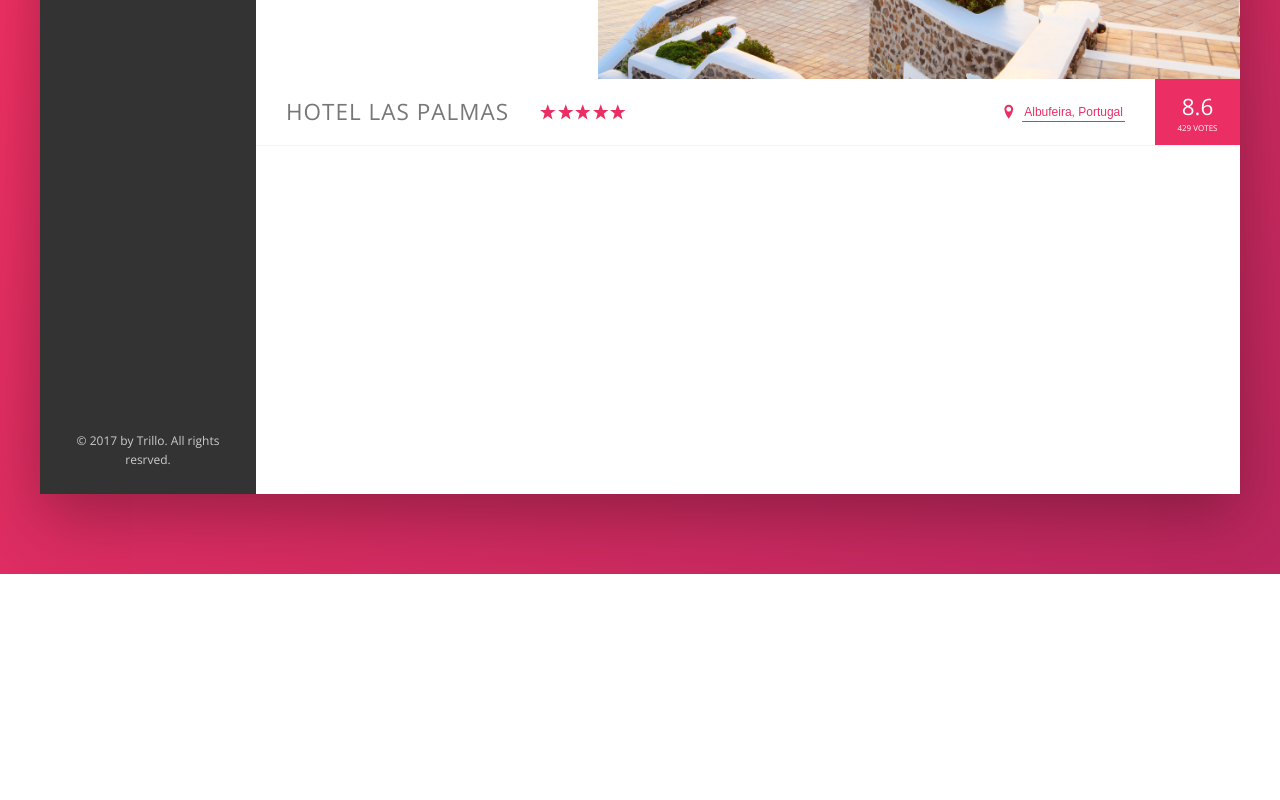
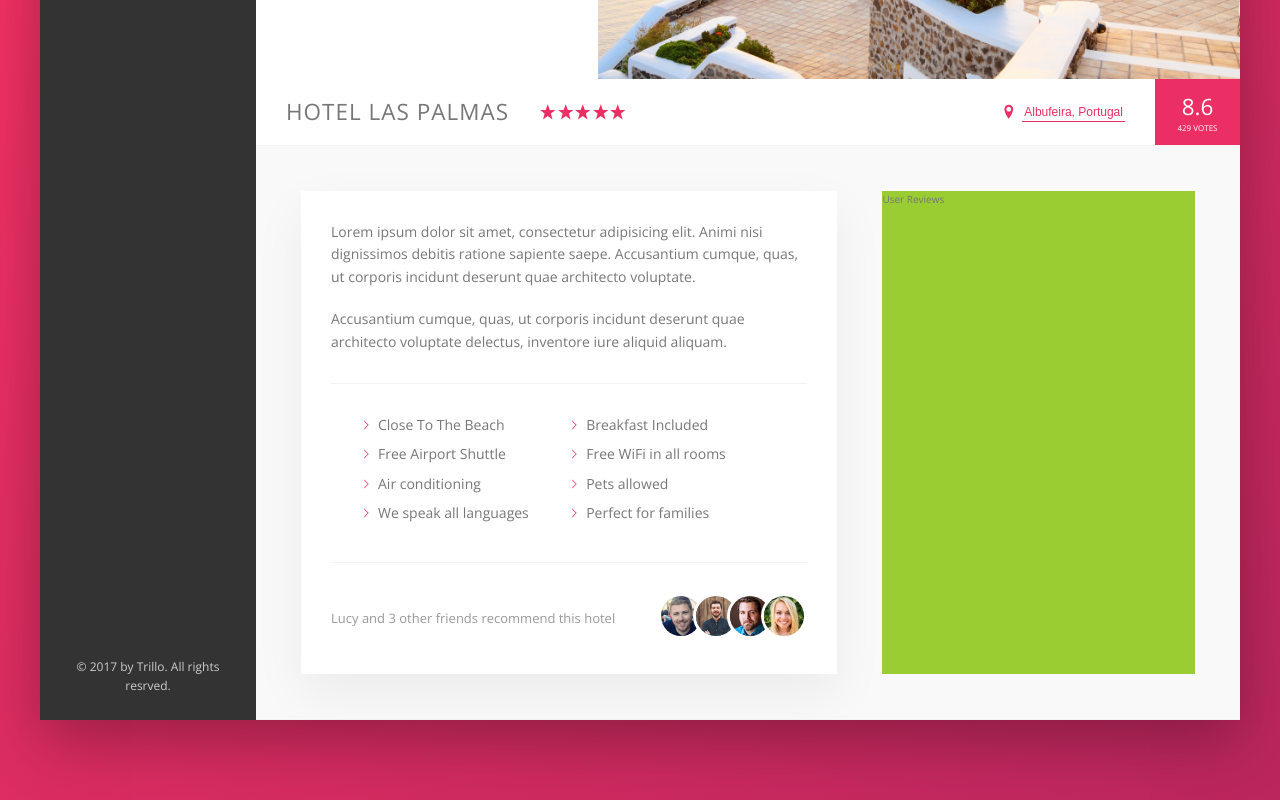
Before and after one commit to Jade4Codes/Trilloproject, a website: page starter/index.html in a window 1280 px wide. Shown: the part 456-1256 px from the top of the page. Before the commit the page ends 1030 px from the top, so only its background shows below. Drawn offline with nearby package versions, Linux system fonts and the light colour scheme.

Commit message:
half way complete

```diff
--- a/starter/index.html
+++ b/starter/index.html
@@ -152,6 +152,59 @@
               <div class="overview__rating-count">429 votes</div>
             </div>
           </div>
+
+          <div class="detail">
+            <div class="description">
+              <p class="paragraph">
+                Lorem ipsum dolor sit amet, consectetur adipisicing elit. Animi
+                nisi dignissimos debitis ratione sapiente saepe. Accusantium
+                cumque, quas, ut corporis incidunt deserunt quae architecto
+                voluptate.
+              </p>
+              <p class="paragraph">
+                Accusantium cumque, quas, ut corporis incidunt deserunt quae
+                architecto voluptate delectus, inventore iure aliquid aliquam.
+              </p>
+              <ul class="list">
+                <li class="list__item">Close To The Beach</li>
+                <li class="list__item">Breakfast Included</li>
+                <li class="list__item">Free Airport Shuttle</li>
+                <li class="list__item">Free WiFi in all rooms</li>
+                <li class="list__item">Air conditioning</li>
+                <li class="list__item">Pets allowed</li>
+                <li class="list__item">We speak all languages</li>
+                <li class="list__item">Perfect for families</li>
+              </ul>
+              <div class="recommend">
+                <p class="recommend__count">
+                  Lucy and 3 other friends recommend this hotel
+                </p>
+                <div class="recommend__friends">
+                  <img
+                    src="img/user-3.jpg"
+                    alt="user 3"
+                    class="recommend__photo"
+                  />
+                  <img
+                    src="img/user-4.jpg"
+                    alt="user 4"
+                    class="recommend__photo"
+                  />
+                  <img
+                    src="img/user-5.jpg"
+                    alt="user 5"
+                    class="recommend__photo"
+                  />
+                  <img
+                    src="img/user-6.jpg"
+                    alt="user 6"
+                    class="recommend__photo"
+                  />
+                </div>
+              </div>
+            </div>
+            <div class="user-reviews">User Reviews</div>
+          </div>
         </main>
       </div>
     </div>
--- a/starter/sass/_base.scss
+++ b/starter/sass/_base.scss
@@ -13,6 +13,9 @@
   --color-Grey-dark-3: #999;
 
   --shadow-dark: 0 2rem 6rem rgba(0, 0, 0, 0.3);
+  --shadow-light: 0 2rem 5rem rgba(0, 0, 0, 0.06);
+
+  --line: 1px solid var(--color-Grey-light-2);
 }
 
 * {
--- a/starter/sass/_components.scss
+++ b/starter/sass/_components.scss
@@ -297,3 +297,74 @@
     box-shadow: none;
   }
 }
+
+/////////////////////
+// PARAGRAPH
+.paragraph:not(:last-of-type) {
+  margin-bottom: 2rem;
+}
+
+/////////////////////
+//LIST
+.list {
+  margin: 3rem 0;
+  list-style: none;
+  padding: 3rem;
+  border-top: var(--line);
+  border-bottom: var(--line);
+
+  display: flex;
+  flex-wrap: wrap;
+
+  &__item {
+    flex: 0 0 50%;
+    margin-bottom: 0.7rem;
+  }
+
+  &__item::before {
+    content: "";
+    display: inline-block;
+    height: 1rem;
+    width: 1rem;
+    margin-right: 0.7rem;
+
+    // //older browsers
+    // background-image: url(../img/chevron-thin-right.svg);
+    // background-size: cover;
+
+    //newer browsers mask
+
+    background-color: var(--color-primary);
+    -webkit-mask-image: url(../img/chevron-thin-right.svg);
+    -webkit-mask-size: cover;
+  }
+}
+
+/////////////////////
+//RECOMMEND
+.recommend {
+  font-size: 1.3rem;
+  color: var(--color-Grey-dark-3);
+
+  display: flex;
+  align-items: center;
+
+  &__count {
+    margin-right: auto;
+  }
+
+  &__friends {
+  }
+
+  &__photo {
+    box-sizing: content-box;
+    height: 4rem;
+    width: 4rem;
+    border-radius: 50%;
+    border: 3px solid #fff;
+
+    &:not(:last-child) {
+      margin-right: -1.5rem;
+    }
+  }
+}
--- a/starter/sass/_layout.scss
+++ b/starter/sass/_layout.scss
@@ -11,7 +11,7 @@
   font-size: 1.4rem;
   height: 7rem;
   background-color: #fff;
-  border-bottom: 1px solid var(--color-Grey-light-2);
+  border-bottom: var(--line);
 
   display: flex;
   justify-content: space-between;
@@ -34,7 +34,27 @@
 
 .hotel-view {
   background-color: #fff;
-  height: 80rem;
 
   flex: 1;
 }
+
+.detail {
+  display: flex;
+  padding: 4.5rem;
+  background-color: var(--color-Grey-light-1);
+  border-bottom: var(--line);
+}
+
+.description {
+  font-size: 1.4rem;
+  background-color: #fff;
+  box-shadow: var(--shadow-light);
+  padding: 3rem;
+  flex: 0 0 60%;
+  margin-right: 4.5rem;
+}
+
+.user-reviews {
+  background-color: yellowgreen;
+  flex: 1;
+}
```
Also changed, not shown: starter/css/style.css.
